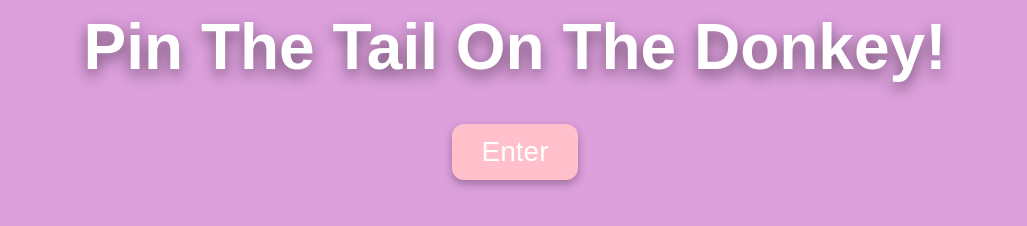
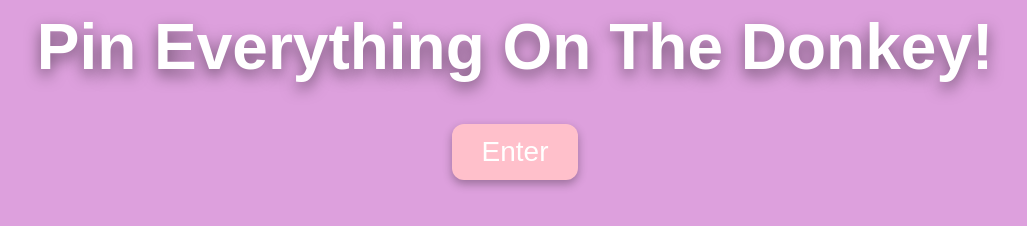
Before and after one commit to shanetto/group-8-proj, a plain HTML site: page index.html in a window 1280 px wide. Shown: the part 326-552 px from the top of the page, without its empty margins (125-1152 px from the left). Drawn offline with Linux system fonts and the light colour scheme.

Commit message:
Update game title in index.html

```diff
--- a/index.html
+++ b/index.html
@@ -8,7 +8,7 @@
   </head>
   <body>
     <div id="title-screen">
-      <h1 id="title-text">Pin The Tail On The Donkey!</h1>
+      <h1 id="title-text">Pin Everything On The Donkey!</h1>
       <button id="enter-button">Enter</button>
     </div>
 
```
